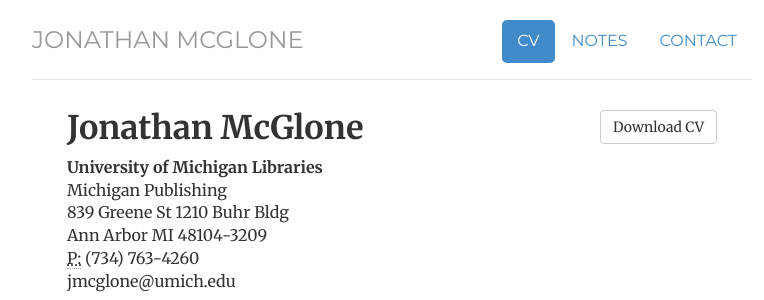
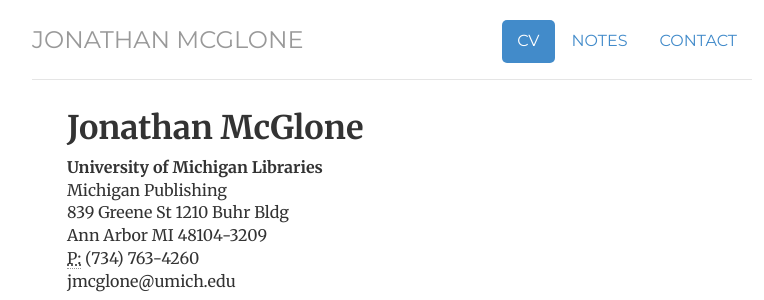
Before and after one commit to jmcglone/jmcglone.github.io, a Jekyll site: the page built from cv/index.html, in a window 1280 px wide and 900 px high. Shown: the top 300 px of the window, without its empty margins (248-1012 px from the left). Built offline with Jekyll 4.4.1, drawn with Linux system fonts in a browser that asks for light colours.

Commit message:
Update index.html
disable pdf download until you have an updated one available

```diff
--- a/cv/index.html
+++ b/cv/index.html
@@ -8,7 +8,7 @@
 contact: passive
 ---
 <div class="cv">
-	<a href="/files/McGlone-CV.pdf" class="btn btn-default btn-inverse pull-right" title="Download CV as PDF">Download CV</a>
+	<!-- <a href="/files/McGlone-CV.pdf" class="btn btn-default pull-right" title="Download CV as PDF">Download CV</a> -->
 				<h1>Jonathan McGlone</h1>
 				<address>
 				<strong>University of Michigan Libraries</strong><br>
```
